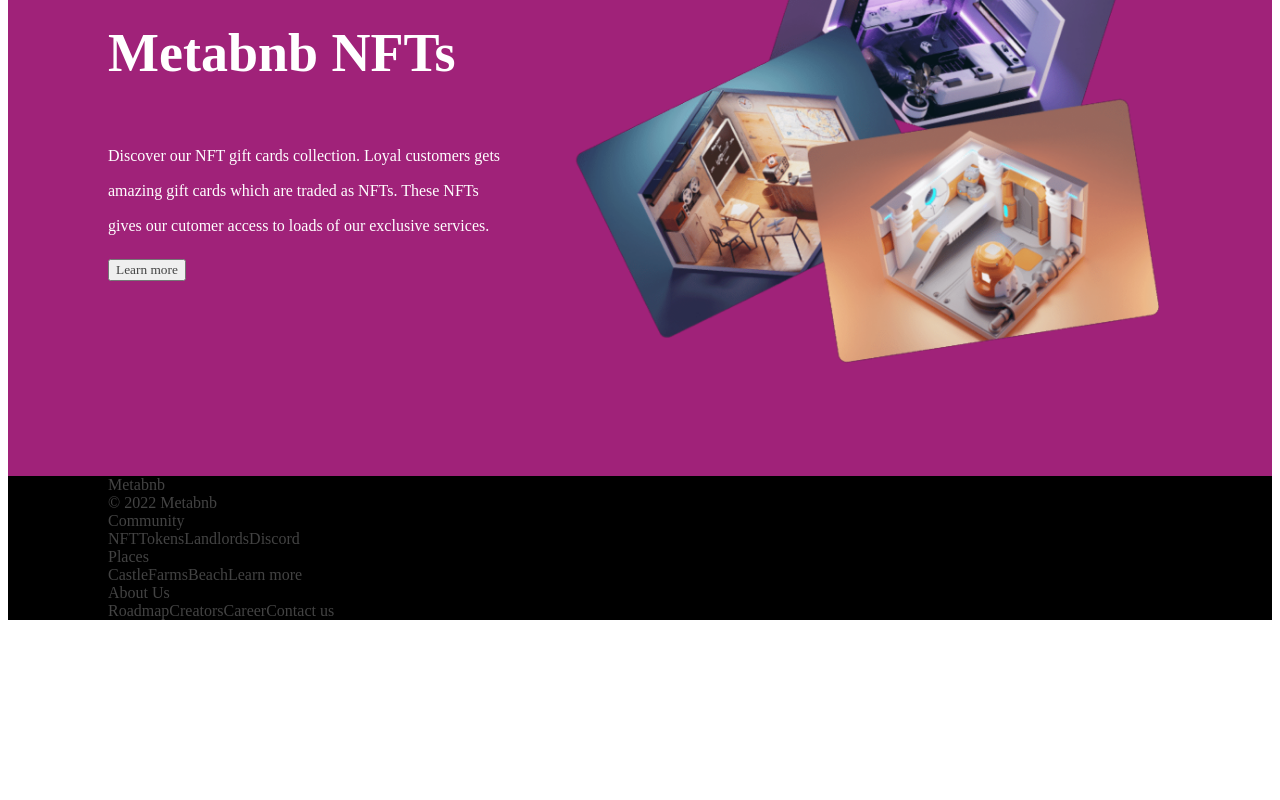
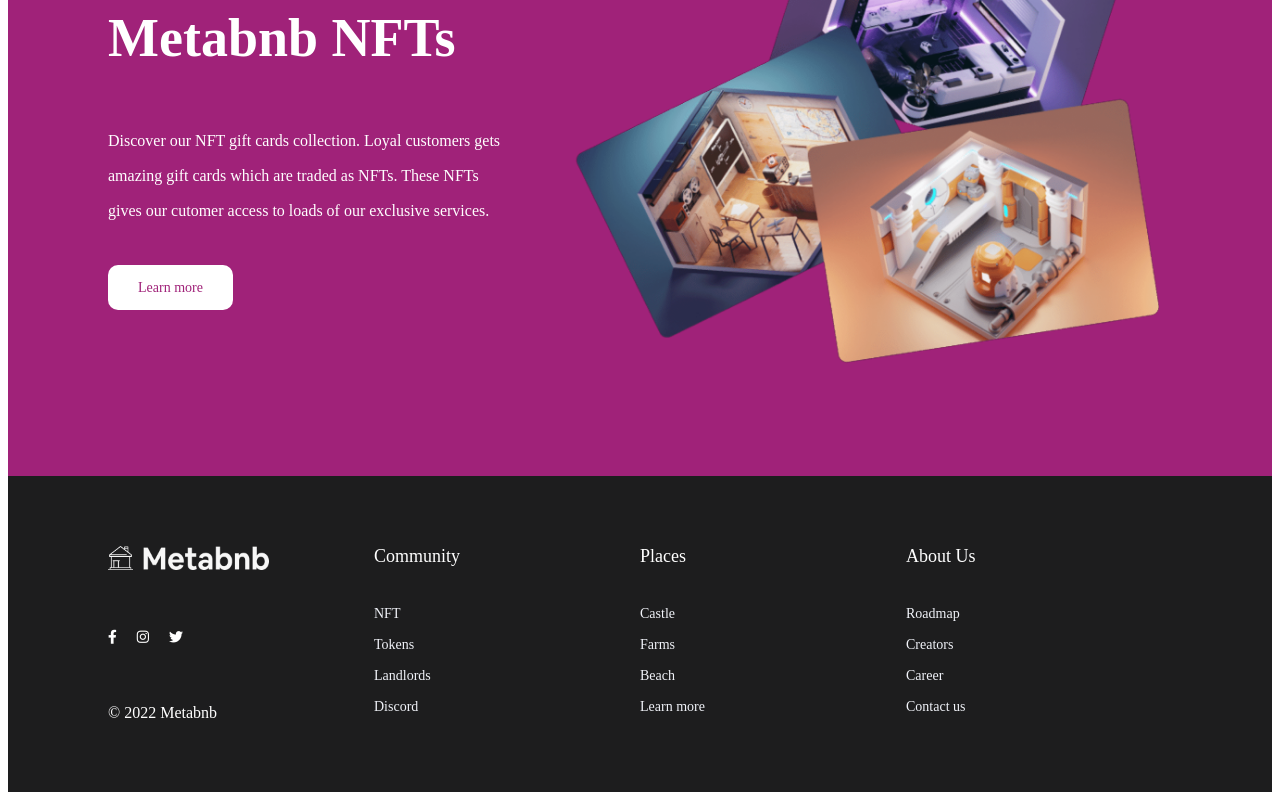
Before and after one commit to 0xlarmideh/larmideh-hngi9-stage3, a React (Vite) app: page / in a window 1280 px wide. Shown: the part 1745-2545 px from the top of the page. Before the commit the page ends 2373 px from the top, so only its background shows below. Built offline with nearby package versions, Linux system fonts and the light colour scheme; a web font is replaced by a local one.

Commit message:
Style: Finished homepage desktop view.

```diff
--- a/index.html
+++ b/index.html
@@ -8,6 +8,7 @@
     <link rel="preconnect" href="https://fonts.googleapis.com">
     <link rel="preconnect" href="https://fonts.gstatic.com" crossorigin>
     <link href="https://fonts.googleapis.com/css2?family=Red+Rose:wght@300;400;500;600;700&display=swap" rel="stylesheet">
+    <link rel="stylesheet" href="https://cdnjs.cloudflare.com/ajax/libs/font-awesome/6.1.1/css/all.min.css" integrity="sha512-KfkfwYDsLkIlwQp6LFnl8zNdLGxu9YAA1QvwINks4PhcElQSvqcyVLLD9aMhXd13uQjoXtEKNosOWaZqXgel0g==" crossorigin="anonymous" referrerpolicy="no-referrer" />
   </head>
   <body>
     <div id="root"></div>
--- a/src/App.css
+++ b/src/App.css
@@ -8,6 +8,9 @@
   padding: none;
   box-sizing: border-box;
   font-family: 'Red Rose', cursive;
+}
+
+body {
   color: #434343;
 }
 
@@ -27,6 +30,10 @@
   gap: 30px;
 }
 
+.links a {
+  color: #434343;
+}
+
 a {
   text-decoration: none;
   font-size: 16px;
@@ -34,7 +41,7 @@ a {
 }
 
 
-#connect-wallet {
+.connect-wallet {
   background: #A02279;
   border-radius: 10px;
   color: white;
@@ -181,11 +188,19 @@ a {
   font-siz  e: 18px;
   line-height: 35px;
   font-weight: 400;
+  margin-bottom: 50px;
 }
 
 .metabnb-head {
   font-size: 54px;
-  font-weight
+}
+
+#learn-more {
+  background: white;
+  font-size: 14px;
+  font-weight: 400;
+  color: #A02279;
+  padding: 15px 30px;
 }
 
 .metabnb-img {
@@ -193,7 +208,50 @@ a {
 }
 
 .footer-grid {
-  background: black;
+  background: #1D1D1E;
   padding: 0 100px;
   color: white;
+  display: grid;
+  grid-template-columns: repeat(4, 1fr);
+  justify-contents: space-between;
+  padding: 70px 100px;
 }
+
+.footer-grid-item {
+  display: flex;
+  flex-direction: column;
+  color: white;
+  gap: 15px;
+  justify-contents: center;
+}
+
+.footer-link-head {
+  font-size: 18px;
+  margin-bottom: 24px;
+}
+
+.footer-grid-item a {
+  text-decoration: none;
+  color: #F1F3F9;
+  font-weight: 300;
+  font-size: 14px;
+}
+
+.footer-logos-section {
+  display: flex;
+  flex-direction: column;
+  gap:60px;
+}
+.metabnb-logo {
+  display: flex;
+  gap: 10px;
+}
+
+.footer-logo {
+  height: 24px;
+}
+.social-logos {
+  display: flex;
+  gap: 20px;
+  font-size: 14px;
+}
--- a/src/components/footer.jsx
+++ b/src/components/footer.jsx
@@ -8,9 +8,16 @@ const Footer = () => {
   const aboutMapped = about.map((item) => <a href="#" key={item}>{item}</a>)
   return (
     <footer className="footer-grid">
-      <div className="footer-grid-item">
-        <div className="metabnb-logo">Metabnb</div>
-        <div className="social-logos"></div>
+      <div className="footer-grid-item footer-logos-section">
+        <div className="metabnb-logo">
+          <img src="./src/assets/footer1.png" className="footer-logo"></img>
+          <img src="./src/assets/footer2.png" className="footer-logo"></img>
+        </div>
+        <div className="social-logos">
+          <i className="fa-brands fa-facebook-f"></i>
+          <i className="fa-brands fa-instagram"></i>
+          <i className="fa-brands fa-twitter"></i>
+        </div>
         <div>© 2022 Metabnb</div>
       </div>
       <div className="footer-grid-item"><div className="footer-link-head">Community</div>{communityMapped}</div>
--- a/src/components/metabnbcopy.jsx
+++ b/src/components/metabnbcopy.jsx
@@ -4,7 +4,7 @@ const MetaBnbCopy = () => {
       <div className="meta-grid-item">
         <h3 className="metabnb-head">Metabnb NFTs</h3>
         <p>Discover our NFT gift cards collection. Loyal customers gets amazing gift cards which are traded as NFTs. These NFTs gives our cutomer access to loads of our exclusive services.</p>
-        <button>Learn more</button>
+        <a className="connect-wallet" id="learn-more" href="#">Learn more</a>
       </div>
       <div className="meta-grid-item-b">
         <img className="metabnb-img " src="./src/assets/meta-img.png"></img>
--- a/src/components/navbar.jsx
+++ b/src/components/navbar.jsx
@@ -13,7 +13,7 @@ const Navbar = () => {
         <a href="#">Home</a>
         <a href="#">Community</a>
       </div>
-      <a href="#" id="connect-wallet">Connect wallet</a>
+      <a href="#" className="connect-wallet">Connect wallet</a>
     </nav>
   )
 }
```
Also changed, not shown: src/assets/footer1.png (added), src/assets/footer2.png (added).
